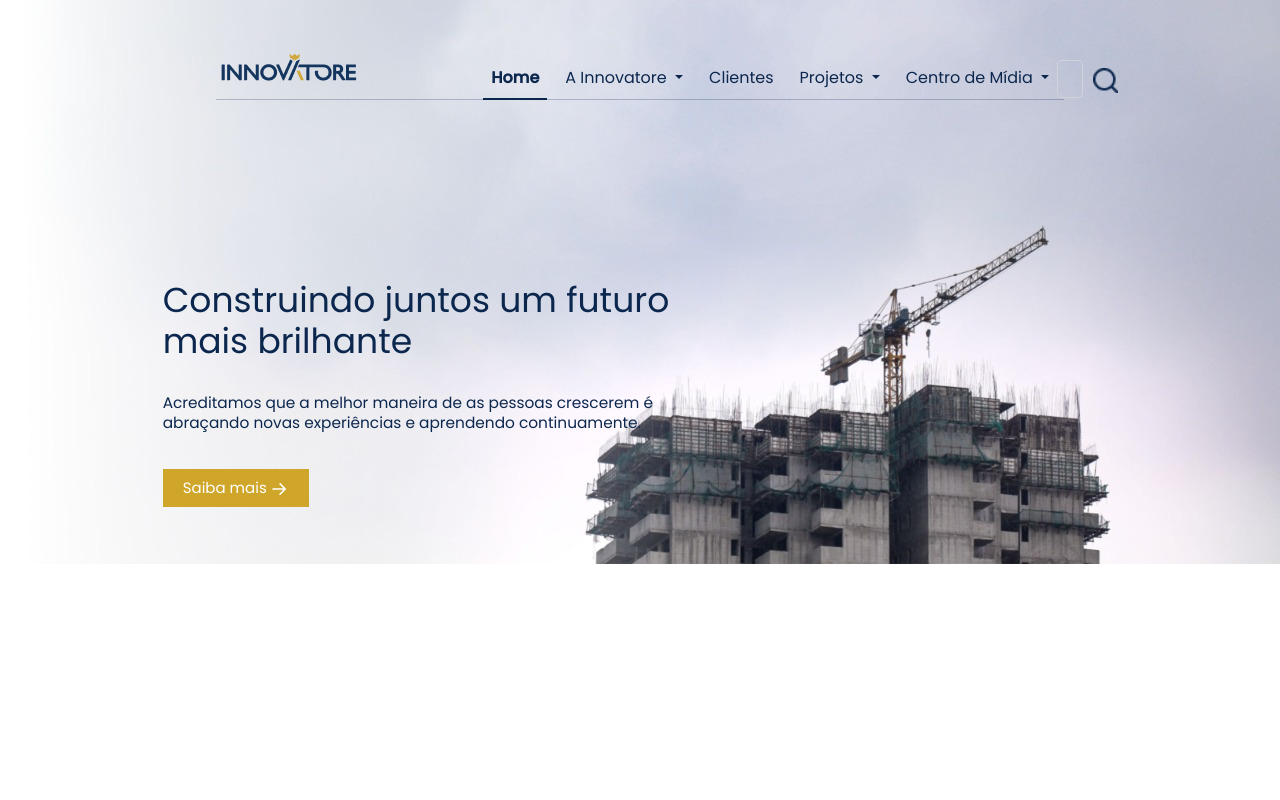
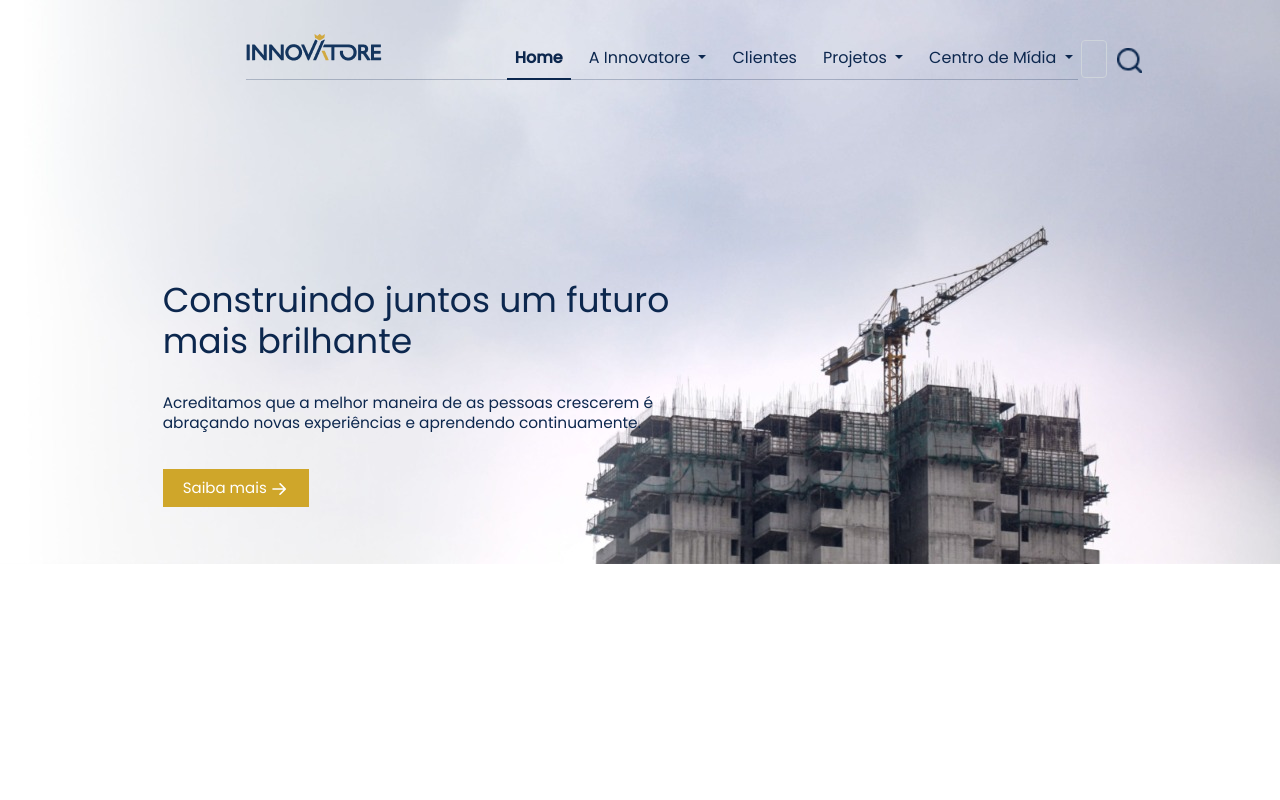
Before and after one commit to flavioborgesnunes/HTML-Innovatore, a plain HTML site: page index.html in a window 1280 px wide. Shown: the top 800 px of the page. Drawn offline with nearby package versions, Linux system fonts and the light colour scheme.

Commit message:
alterações width nav

```diff
--- a/css/index.css
+++ b/css/index.css
@@ -58,16 +58,16 @@ p{
     align-items: center;
 }
 .itens{
-    margin-top: 20px;
-    margin-left:200px;
-    margin-right:200px;
+    margin-top: 0px;
+    margin-left:230px;
+    margin-right:230px;
     border-bottom: 1px solid rgba(12, 39, 78, .25);
     padding-left: 30px;
     padding-bottom: 30px;
 }
 #logo-nav{ position: relative;
     bottom: -10px;
-    margin-left: -45px;
+    margin-left: -50px;
     padding-right: 10%;
     margin-bottom: -30px;
 }
```
